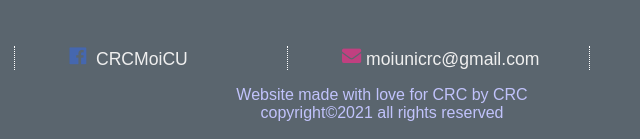
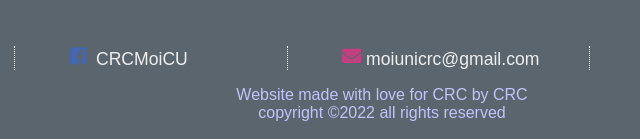
Before and after one commit to CENTRAL-RESCUE-CRUSADERS/CRCWEB2021, a plain HTML site: page index.html in a window 1280 px wide. Shown: the part 2883-3022 px from the top of the page, 258-898 px from the left. Drawn offline with nearby package versions, Linux system fonts and the light colour scheme.

Commit message:
Update index.html

```diff
--- a/index.html
+++ b/index.html
@@ -480,7 +480,7 @@
 			<!-- "mailto:email@example.com?subject=Mail from our Website" -->
 			<div class="copy">
 				Website made with love for CRC by CRC <br>
-				copyright&copy;2021 all rights reserved
+				copyright &copy;2022 all rights reserved
 			</div>
 		</div>
 		<div class="move-up">
```
